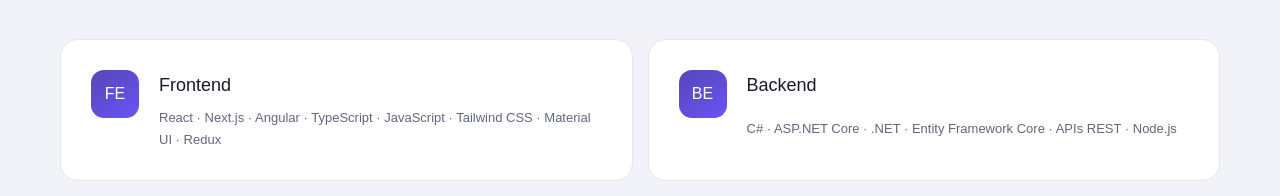
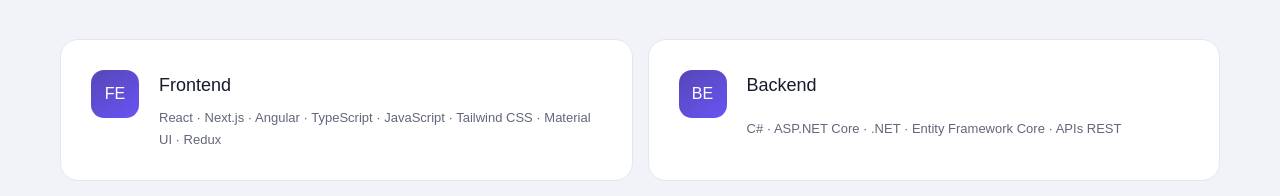
Before and after one commit to teseiramartin/portafolio, a React (Vite) app: page / in a window 1280 px wide. Shown: the part 4806-5002 px from the top of the page. Built offline with nearby package versions, Linux system fonts and the light colour scheme.

Commit message:
remove node.js

```diff
--- a/app/page.tsx
+++ b/app/page.tsx
@@ -297,7 +297,7 @@
           </div>
           <div className="stack-grid">
             <article><span className="stack-icon">FE</span><h3>Frontend</h3><p>React · Next.js · Angular · TypeScript · JavaScript · Tailwind CSS · Material UI · Redux</p></article>
-            <article><span className="stack-icon">BE</span><h3>Backend</h3><p>C# · ASP.NET Core · .NET · Entity Framework Core · APIs REST · Node.js</p></article>
+            <article><span className="stack-icon">BE</span><h3>Backend</h3><p>C# · ASP.NET Core · .NET · Entity Framework Core · APIs REST</p></article>
             <article><span className="stack-icon">DB</span><h3>Datos & Cloud</h3><p>SQL Server · MySQL · AWS S3 · EC2 · CloudWatch · Secrets Manager · Vercel</p></article>
             <article><span className="stack-icon">DX</span><h3>Flujo de trabajo</h3><p>Git · GitFlow · Jira · Postman · Figma · CI/CD · metodologías ágiles</p></article>
           </div>
```
